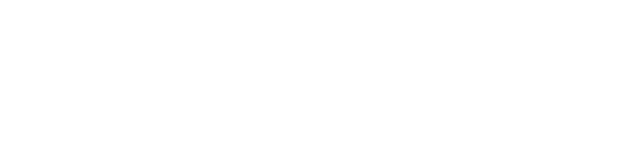
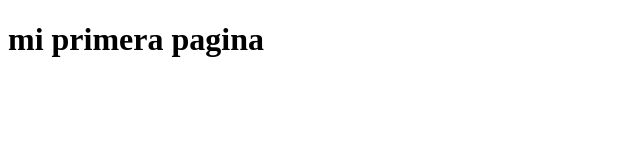
Before and after one commit to juanfelipe7788/pagina1, a plain HTML site: page index.html in a window 1280 px wide. Shown: the whole page, without its empty margins (0-640 px from the left). Drawn offline with Linux system fonts and the light colour scheme.

Commit message:
juanfelipeloperalopez/pagina1

```diff
--- a/index.html
+++ b/index.html
@@ -6,6 +6,8 @@
     <title>mi primera pagina</title>
 </head>
 <body>
-
+    <header>
+        <h1>mi primera pagina</h1>
+    </header>
 </body>
 </html>
```
